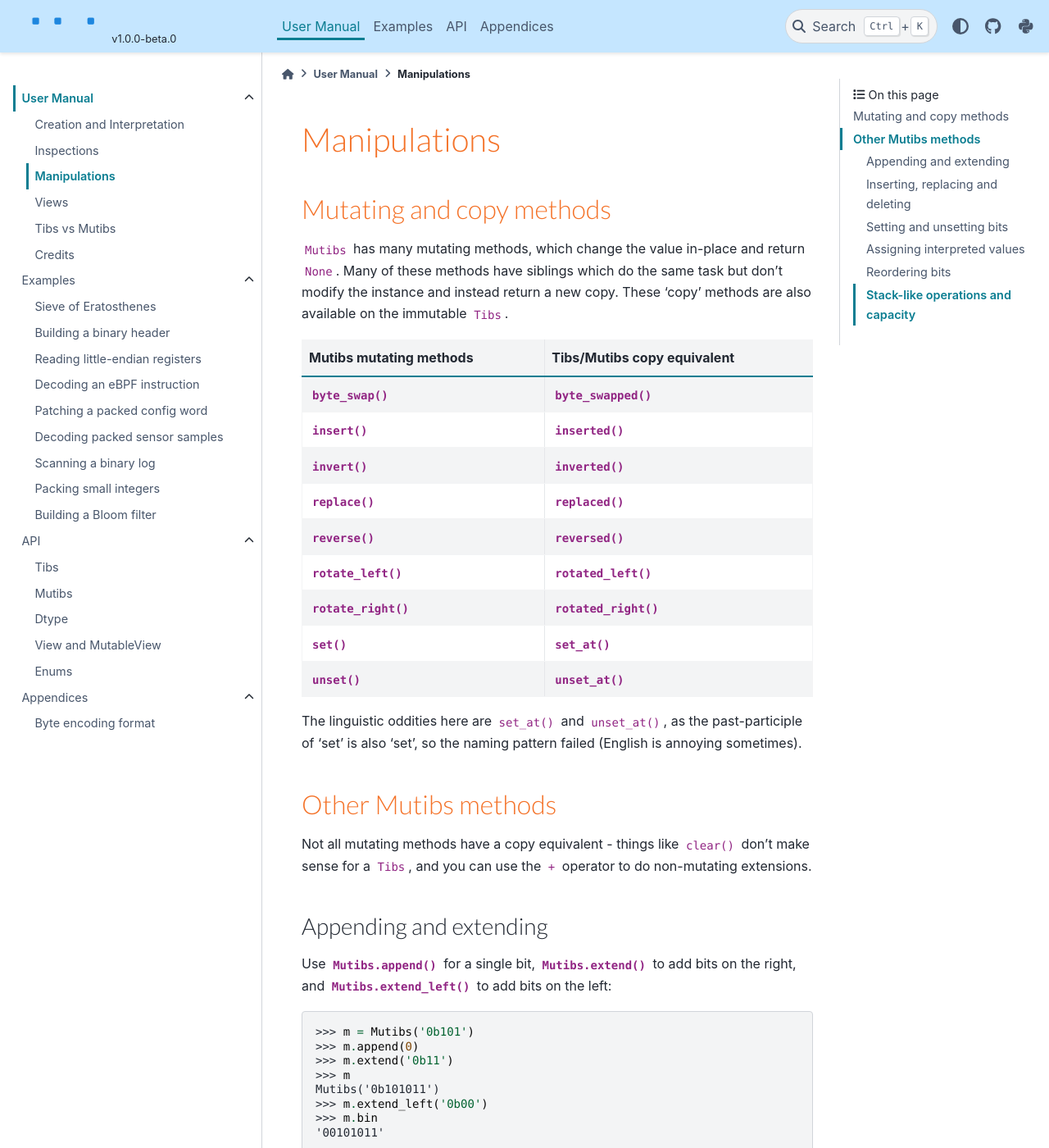
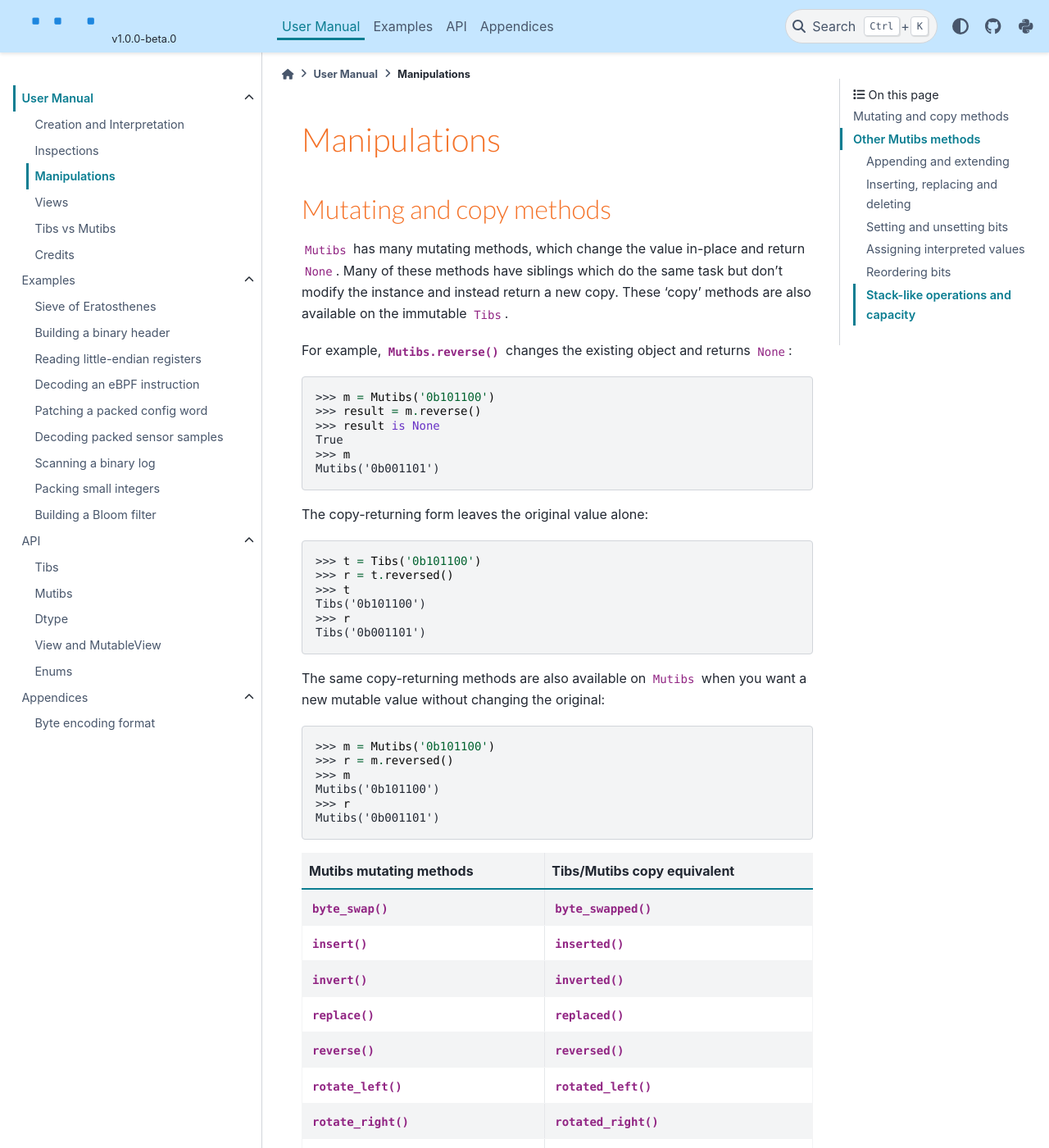
Before and after one commit to scott-griffiths/tibs, a Sphinx documentation site: the page built from doc/manipulation.rst, in a window 1280 px wide and 1400 px high. Shown: the whole window at 82% size. Built offline with Sphinx 7.4.7 and the PyData theme 0.15.4, drawn with Linux system fonts in a browser that asks for light colours.

Commit message:
Some docs nit picking.

```diff
--- a/doc/inspection.rst
+++ b/doc/inspection.rst
@@ -114,8 +114,9 @@ front::
     5
 
 There is also :meth:`Tibs.rfind_all_iter`, which yields matches from right to
-left. Iterator forms are only available on ``Tibs`` - convert from a ``Mutibs`` with
-:meth:`Mutibs.to_tibs` first if you need to use them.
+left. Iterator forms are only available on ``Tibs``. If you have a ``Mutibs``,
+use :meth:`Mutibs.to_tibs` to make an immutable copy, or :meth:`Mutibs.as_tibs`
+to move the data if you no longer need the mutable object.
 
 starts_with / ends_with
 =======================
--- a/doc/manipulation.rst
+++ b/doc/manipulation.rst
@@ -9,6 +9,35 @@ Mutating and copy methods
 ``Mutibs`` has many mutating methods, which change the value in-place and return ``None``.
 Many of these methods have siblings which do the same task but don't modify the instance and
 instead return a new copy. These 'copy' methods are also available on the immutable ``Tibs``.
+
+For example, :meth:`Mutibs.reverse` changes the existing object and returns
+``None``::
+
+    >>> m = Mutibs('0b101100')
+    >>> result = m.reverse()
+    >>> result is None
+    True
+    >>> m
+    Mutibs('0b001101')
+
+The copy-returning form leaves the original value alone::
+
+    >>> t = Tibs('0b101100')
+    >>> r = t.reversed()
+    >>> t
+    Tibs('0b101100')
+    >>> r
+    Tibs('0b001101')
+
+The same copy-returning methods are also available on ``Mutibs`` when you want a
+new mutable value without changing the original::
+
+    >>> m = Mutibs('0b101100')
+    >>> r = m.reversed()
+    >>> m
+    Mutibs('0b101100')
+    >>> r
+    Mutibs('0b001101')
 
 .. csv-table::
    :header: "Mutibs mutating methods", "Tibs/Mutibs copy equivalent"
--- a/doc/mutibs.rst
+++ b/doc/mutibs.rst
@@ -14,7 +14,8 @@ likely to be small in most use cases.
 Methods on Tibs which produce an iterator over the data, such as :meth:`Tibs.find_all_iter`
 and :meth:`Tibs.chunks_iter`, as well as iterating over the instance directly, are
 not available for Mutibs. This is because the underlying data could change while the iterator is active.
-To use these methods call :meth:`Mutibs.to_tibs` first to create an immutable copy.
+To use these methods call :meth:`Mutibs.to_tibs` first to create an immutable copy, or
+:meth:`Mutibs.as_tibs` to move the data if you no longer need the mutable object.
 
 The Python protocol methods include most of those from ``Tibs``. Additions are:
 
--- a/doc/tibs_vs_mutibs.rst
+++ b/doc/tibs_vs_mutibs.rst
@@ -39,7 +39,7 @@ For another example of shared storage, in the following code each chunk reuses
 the data in ``t``::
 
     t = Tibs.from_random(8_000_000_000)
-    for chunk in t.chunks(8000):
+    for chunk in t.chunks_iter(8000):
         ...
 
 No data needs to be copied as it knows the original can't change in value.
```
Also changed, not shown: doc/byte_format.rst (+7 -6 lines), 3 other files.
